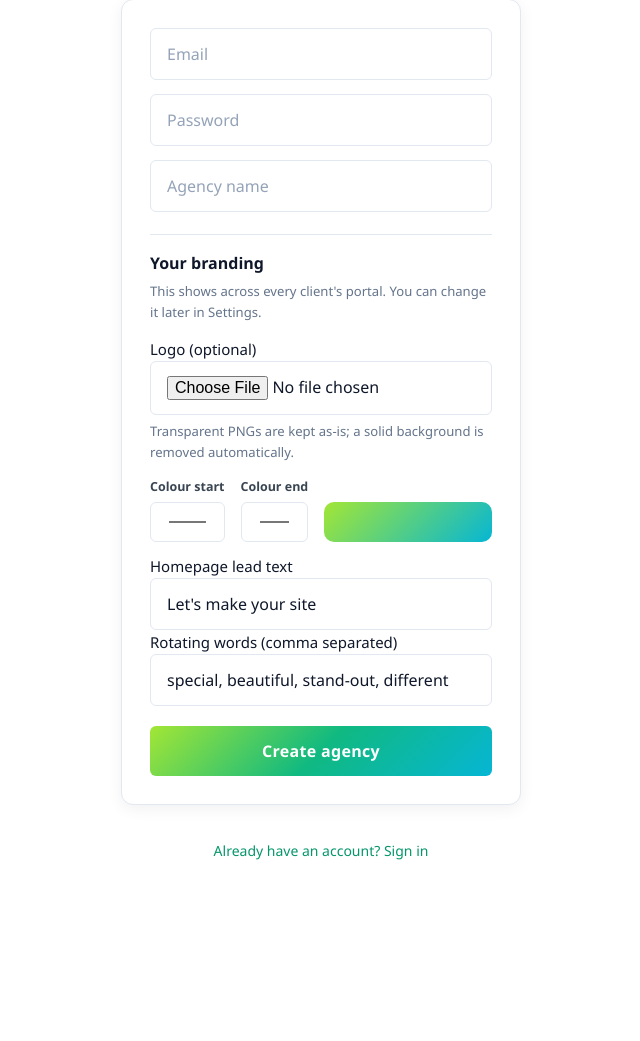
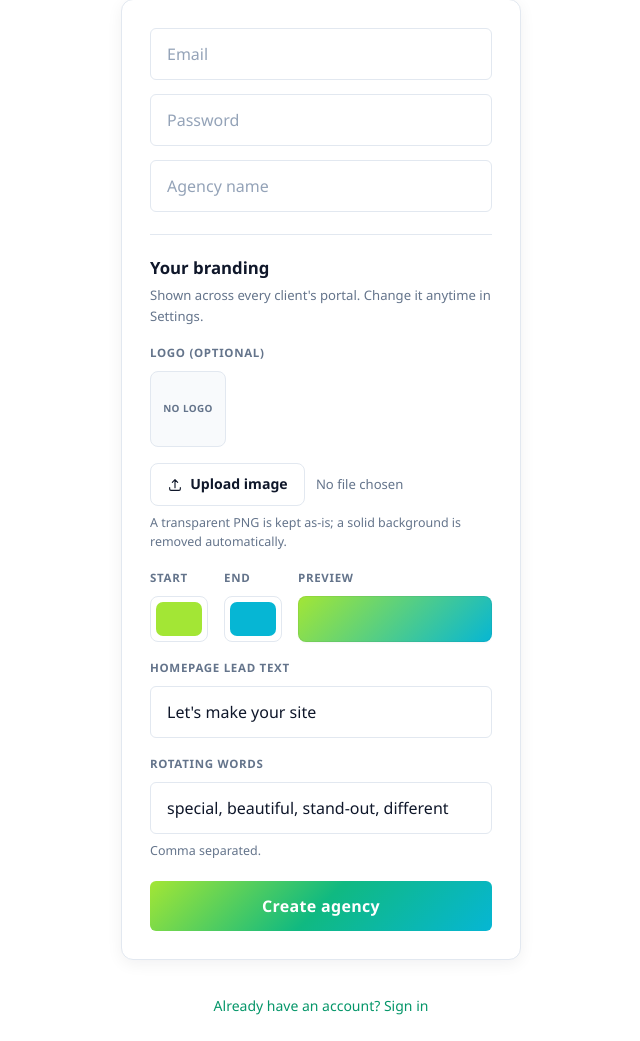
Before and after one commit to pixiware/pixiware_portal, a Flask app: page /sign-up in a window 1280 px wide. Shown: the part 121-1162 px from the top of the page, without its empty margins (319-959 px from the left). Before the commit the page ends 981 px from the top, so only its background shows below. Run offline with Flask 3, Linux system fonts and the light colour scheme; some libraries are stand-ins or nearby versions.

Commit message:
Polish branding + Connect AI settings UI
Replace inline-styled, unstyled controls with a proper branding.css
component set: styled file picker (thumbnail + Upload button), colour
swatches with a live gradient preview, consistent labelled inputs, a
gradient "Save branding" pill, and numbered brand-coloured steps + a
styled Copy button in the Connect AI panel. Same components on the signup
branding block.

Fixes: colour swatches were clobbered by the more specific .auth-page
input rule on signup (scoped .color_field .color_input to win); gradient
preview bar collapsed to 0 height from flex:1 in a column (use width:100%).

Co-Authored-By: Claude Opus 4.8 <noreply@anthropic.com>

```diff
--- /dev/null
+++ b/static/branding.css
@@ -0,0 +1,304 @@
+/* Branding, Connect AI and signup form components.
+   Uses the shared design tokens from base_styles.css so it inherits each
+   agency's brand colours via --gradient-signature / --color-emerald. */
+
+.brand_form {
+    display: flex;
+    flex-direction: column;
+    gap: 1.5rem;
+    max-width: 560px;
+}
+
+.field {
+    display: flex;
+    flex-direction: column;
+    gap: 0.5rem;
+}
+
+.field__label {
+    font-size: 0.72rem;
+    font-weight: 700;
+    letter-spacing: 0.06em;
+    text-transform: uppercase;
+    color: var(--color-text-muted);
+}
+
+.field__hint {
+    font-size: 0.78rem;
+    color: var(--color-text-muted);
+    margin: 0;
+    line-height: 1.5;
+}
+
+.field__input {
+    width: 100%;
+    padding: 0.7rem 0.85rem;
+    border: 1px solid var(--color-border);
+    border-radius: var(--radius-md);
+    font-size: 0.95rem;
+    font-family: inherit;
+    color: var(--color-text);
+    background: var(--color-surface);
+    transition: border-color 0.15s ease, box-shadow 0.15s ease;
+}
+
+.field__input:focus {
+    outline: none;
+    border-color: var(--color-emerald);
+    box-shadow: 0 0 0 3px color-mix(in srgb, var(--color-emerald) 20%, transparent);
+}
+
+/* Logo picker: thumbnail + custom file button */
+.logo_field {
+    display: flex;
+    align-items: center;
+    gap: 1rem;
+    flex-wrap: wrap;
+}
+
+.logo_preview {
+    width: 76px;
+    height: 76px;
+    border-radius: var(--radius-md);
+    border: 1px solid var(--color-border);
+    background: var(--color-bg-subtle);
+    display: grid;
+    place-items: center;
+    flex: 0 0 auto;
+    overflow: hidden;
+    padding: 8px;
+}
+
+.logo_preview img {
+    max-width: 100%;
+    max-height: 100%;
+    object-fit: contain;
+}
+
+.logo_preview__empty {
+    font-size: 0.62rem;
+    font-weight: 600;
+    letter-spacing: 0.04em;
+    text-transform: uppercase;
+    color: var(--color-text-muted);
+    text-align: center;
+}
+
+.file_picker {
+    display: inline-flex;
+    align-items: center;
+    gap: 0.7rem;
+    flex-wrap: wrap;
+}
+
+.file_picker__btn {
+    display: inline-flex;
+    align-items: center;
+    gap: 0.45rem;
+    padding: 0.6rem 1rem;
+    border: 1px solid var(--color-border);
+    border-radius: var(--radius-md);
+    background: var(--color-surface);
+    font-weight: 600;
+    font-size: 0.88rem;
+    color: var(--color-text);
+    cursor: pointer;
+    transition: border-color 0.15s ease, background 0.15s ease, transform 0.1s ease;
+}
+
+.file_picker__btn:hover {
+    border-color: var(--color-emerald);
+    background: var(--color-bg-subtle);
+}
+
+.file_picker__btn svg {
+    width: 16px;
+    height: 16px;
+}
+
+.file_picker__name {
+    font-size: 0.82rem;
+    color: var(--color-text-muted);
+    max-width: 220px;
+    overflow: hidden;
+    text-overflow: ellipsis;
+    white-space: nowrap;
+}
+
+/* Colour pickers + gradient preview */
+.color_row {
+    display: flex;
+    gap: 1rem;
+    align-items: flex-end;
+    flex-wrap: wrap;
+}
+
+.color_field {
+    display: flex;
+    flex-direction: column;
+    gap: 0.5rem;
+}
+
+/* Scoped to .color_field so it beats the more specific `.auth-page input`
+   rule on the signup page (which would otherwise force big padding). */
+.color_field .color_input {
+    width: 58px;
+    height: 46px;
+    min-height: 46px;
+    padding: 0;
+    margin: 0;
+    border: 1px solid var(--color-border);
+    border-radius: var(--radius-md);
+    background: none;
+    cursor: pointer;
+}
+
+.color_input::-webkit-color-swatch-wrapper { padding: 5px; }
+.color_input::-webkit-color-swatch { border: none; border-radius: 7px; }
+.color_input::-moz-color-swatch { border: none; border-radius: 7px; }
+
+.brand_preview {
+    width: 100%;
+    height: 46px;
+    border-radius: var(--radius-md);
+    box-shadow: inset 0 0 0 1px rgba(15, 23, 42, 0.06), var(--shadow-sm);
+}
+
+/* Primary pill button (brand gradient) */
+.btn_primary {
+    align-self: flex-start;
+    display: inline-flex;
+    align-items: center;
+    justify-content: center;
+    gap: 0.5rem;
+    padding: 0.8rem 1.6rem;
+    border: none;
+    border-radius: 999px;
+    background: var(--gradient-signature);
+    color: #fff;
+    font-weight: 700;
+    font-size: 0.95rem;
+    cursor: pointer;
+    box-shadow: 0 8px 20px rgba(15, 23, 42, 0.14);
+    transition: transform 0.12s ease, box-shadow 0.12s ease, filter 0.12s ease;
+}
+
+.btn_primary:hover {
+    transform: translateY(-1px);
+    box-shadow: 0 12px 26px rgba(15, 23, 42, 0.2);
+    filter: saturate(1.06);
+}
+
+.btn_primary:active { transform: translateY(0); }
+
+/* Inline flash messages */
+.flash {
+    display: inline-flex;
+    align-items: center;
+    gap: 0.45rem;
+    padding: 0.6rem 0.9rem;
+    border-radius: var(--radius-md);
+    font-size: 0.85rem;
+    font-weight: 600;
+    margin: 0.25rem 0 0;
+    align-self: flex-start;
+}
+
+.flash--ok { background: rgba(16, 185, 129, 0.12); color: #067a55; }
+.flash--err { background: rgba(220, 38, 38, 0.09); color: #b12727; }
+
+/* Connect AI panel */
+.mcp_field {
+    display: flex;
+    gap: 0.6rem;
+    margin: 0.25rem 0 1.25rem;
+    flex-wrap: wrap;
+}
+
+.mcp_field__input {
+    flex: 1;
+    min-width: 220px;
+    padding: 0.7rem 0.85rem;
+    border: 1px solid var(--color-border);
+    border-radius: var(--radius-md);
+    font-family: var(--font-mono);
+    font-size: 0.85rem;
+    background: var(--color-bg-subtle);
+    color: var(--color-text);
+}
+
+.mcp_copy {
+    display: inline-flex;
+    align-items: center;
+    gap: 0.4rem;
+    padding: 0.7rem 1.25rem;
+    border: none;
+    border-radius: var(--radius-md);
+    background: var(--gradient-signature);
+    color: #fff;
+    font-weight: 700;
+    font-size: 0.9rem;
+    cursor: pointer;
+    transition: filter 0.12s ease, transform 0.1s ease;
+}
+
+.mcp_copy:hover { filter: brightness(1.04); transform: translateY(-1px); }
+.mcp_copy:active { transform: translateY(0); }
+
+.mcp_steps {
+    margin: 0.75rem 0 0;
+    padding: 0;
+    list-style: none;
+    counter-reset: step;
+    display: grid;
+    gap: 0.65rem;
+}
+
+.mcp_steps li {
+    position: relative;
+    padding-left: 2.35rem;
+    font-size: 0.9rem;
+    color: var(--color-text);
+    line-height: 1.5;
+}
+
+.mcp_steps li::before {
+    counter-increment: step;
+    content: counter(step);
+    position: absolute;
+    left: 0;
+    top: -1px;
+    width: 1.65rem;
+    height: 1.65rem;
+    border-radius: 50%;
+    background: var(--gradient-signature);
+    color: #fff;
+    font-size: 0.78rem;
+    font-weight: 700;
+    display: grid;
+    place-items: center;
+}
+
+.mcp_steps strong { font-weight: 700; }
+
+/* Signup: branding block */
+.signup_brand {
+    text-align: left;
+    margin-top: 0.5rem;
+    padding-top: 1.25rem;
+    border-top: 1px solid var(--color-border);
+    display: flex;
+    flex-direction: column;
+    gap: 1.1rem;
+}
+
+.signup_brand__head h2 {
+    font-size: 1.05rem;
+    margin: 0 0 0.15rem;
+}
+
+.signup_brand__head p {
+    font-size: 0.82rem;
+    color: var(--color-text-muted);
+    margin: 0;
+}
--- a/templates/sign-up.html
+++ b/templates/sign-up.html
@@ -5,16 +5,7 @@
         <meta name="theme-color" content="#10b981">
         <title>Sign Up</title>
         <link rel="stylesheet" href="{{ url_for('static', filename='base_styles.css') }}">
-        <style>
-            .brand_fields { text-align: left; margin-top: 8px; border-top: 1px solid var(--color-border); padding-top: 16px; }
-            .brand_fields h2 { font-size: 1rem; margin: 0 0 4px; }
-            .brand_fields p.hint { font-size: .82rem; color: var(--color-text-muted); margin: 0 0 14px; }
-            .brand_row { display: flex; gap: 16px; align-items: flex-end; flex-wrap: wrap; margin-bottom: 12px; }
-            .brand_row label { display: block; font-size: .78rem; font-weight: 700; color: #3a4552; margin-bottom: 5px; }
-            .brand_swatch { width: 56px; height: 40px; border: none; background: none; cursor: pointer; padding: 0; }
-            #signup-preview { flex: 1; min-width: 140px; height: 40px; border-radius: 10px; }
-            .brand_fields input[type="text"], .brand_fields input[type="file"] { width: 100%; }
-        </style>
+        <link rel="stylesheet" href="{{ url_for('static', filename='branding.css') }}">
     </head>
     <body class="auth-page">
 
@@ -25,31 +16,53 @@
             <input type="password" name="password" placeholder="Password" required>
             <input type="text" name="org_name" placeholder="Agency name" required>
 
-            <div class="brand_fields">
-                <h2>Your branding</h2>
-                <p class="hint">This shows across every client's portal. You can change it later in Settings.</p>
-
-                <label>Logo (optional)</label>
-                <input type="file" name="logo" accept="image/*">
-                <p class="hint" style="margin-top:6px;">Transparent PNGs are kept as-is; a solid background is removed automatically.</p>
-
-                <div class="brand_row">
-                    <div>
-                        <label>Colour start</label>
-                        <input class="brand_swatch" type="color" name="grad_start" id="su-start" value="#a3e635">
-                    </div>
-                    <div>
-                        <label>Colour end</label>
-                        <input class="brand_swatch" type="color" name="grad_end" id="su-end" value="#06b6d4">
-                    </div>
-                    <div id="signup-preview" title="Gradient preview"></div>
+            <div class="signup_brand">
+                <div class="signup_brand__head">
+                    <h2>Your branding</h2>
+                    <p>Shown across every client's portal. Change it anytime in Settings.</p>
                 </div>
 
-                <label>Homepage lead text</label>
-                <input type="text" name="hero_lead" value="Let's make your site" maxlength="80">
+                <div class="field">
+                    <span class="field__label">Logo (optional)</span>
+                    <div class="logo_field">
+                        <div class="logo_preview" id="logo-preview"><span class="logo_preview__empty">No logo</span></div>
+                        <label class="file_picker">
+                            <input type="file" name="logo" id="logo-input" accept="image/*" hidden>
+                            <span class="file_picker__btn">
+                                <svg viewBox="0 0 24 24" fill="none" aria-hidden="true"><path d="M12 16V4m0 0-4 4m4-4 4 4M4 16v2a2 2 0 0 0 2 2h12a2 2 0 0 0 2-2v-2" stroke="currentColor" stroke-width="1.7" stroke-linecap="round" stroke-linejoin="round"/></svg>
+                                Upload image
+                            </span>
+                            <span class="file_picker__name" id="logo-name">No file chosen</span>
+                        </label>
+                    </div>
+                    <p class="field__hint">A transparent PNG is kept as-is; a solid background is removed automatically.</p>
+                </div>
 
-                <label style="margin-top:12px;">Rotating words (comma separated)</label>
-                <input type="text" name="hero_words" value="special, beautiful, stand-out, different">
+                <div class="color_row">
+                    <div class="color_field">
+                        <span class="field__label">Start</span>
+                        <input class="color_input" type="color" name="grad_start" id="su-start" value="#a3e635">
+                    </div>
+                    <div class="color_field">
+                        <span class="field__label">End</span>
+                        <input class="color_input" type="color" name="grad_end" id="su-end" value="#06b6d4">
+                    </div>
+                    <div class="color_field" style="flex:1;min-width:150px;">
+                        <span class="field__label">Preview</span>
+                        <div class="brand_preview" id="signup-preview"></div>
+                    </div>
+                </div>
+
+                <div class="field">
+                    <span class="field__label">Homepage lead text</span>
+                    <input class="field__input" type="text" name="hero_lead" value="Let's make your site" maxlength="80">
+                </div>
+
+                <div class="field">
+                    <span class="field__label">Rotating words</span>
+                    <input class="field__input" type="text" name="hero_words" value="special, beautiful, stand-out, different">
+                    <p class="field__hint">Comma separated.</p>
+                </div>
             </div>
 
             <button type="submit">Create agency</button>
@@ -63,6 +76,19 @@
                 const p = document.getElementById('signup-preview');
                 const paint = () => { p.style.background = `linear-gradient(135deg, ${s.value}, ${e.value})`; };
                 s.addEventListener('input', paint); e.addEventListener('input', paint); paint();
+
+                const input = document.getElementById('logo-input');
+                const nameEl = document.getElementById('logo-name');
+                const thumb = document.getElementById('logo-preview');
+                input.addEventListener('change', () => {
+                    const file = input.files && input.files[0];
+                    nameEl.textContent = file ? file.name : 'No file chosen';
+                    if (file) {
+                        const reader = new FileReader();
+                        reader.onload = (ev) => { thumb.innerHTML = `<img src="${ev.target.result}" alt="Logo preview">`; };
+                        reader.readAsDataURL(file);
+                    }
+                });
             })();
         </script>
     </body>
```
Also changed, not shown: templates/settings.html (+73 -41 lines).
